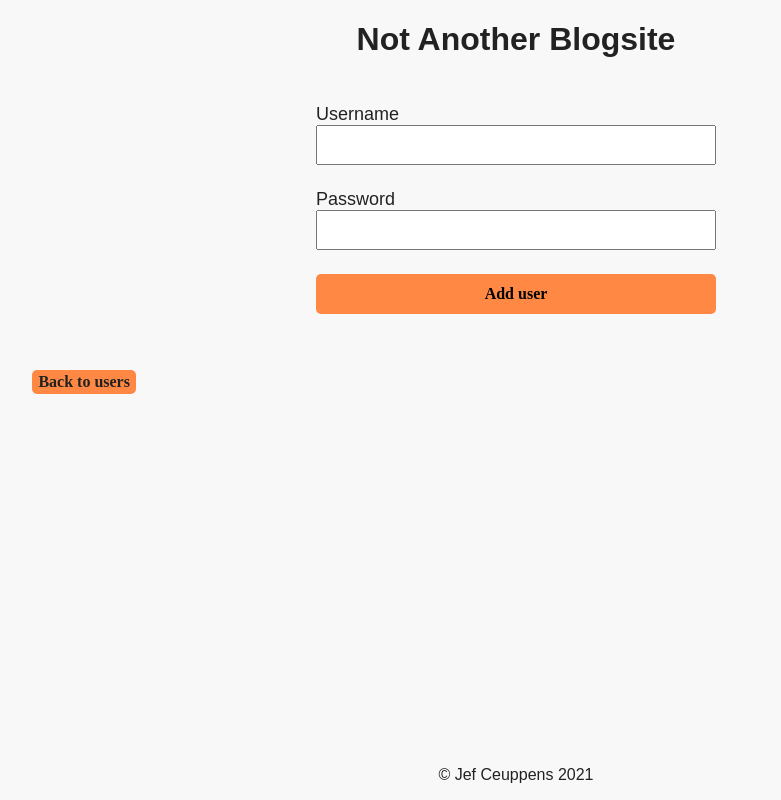
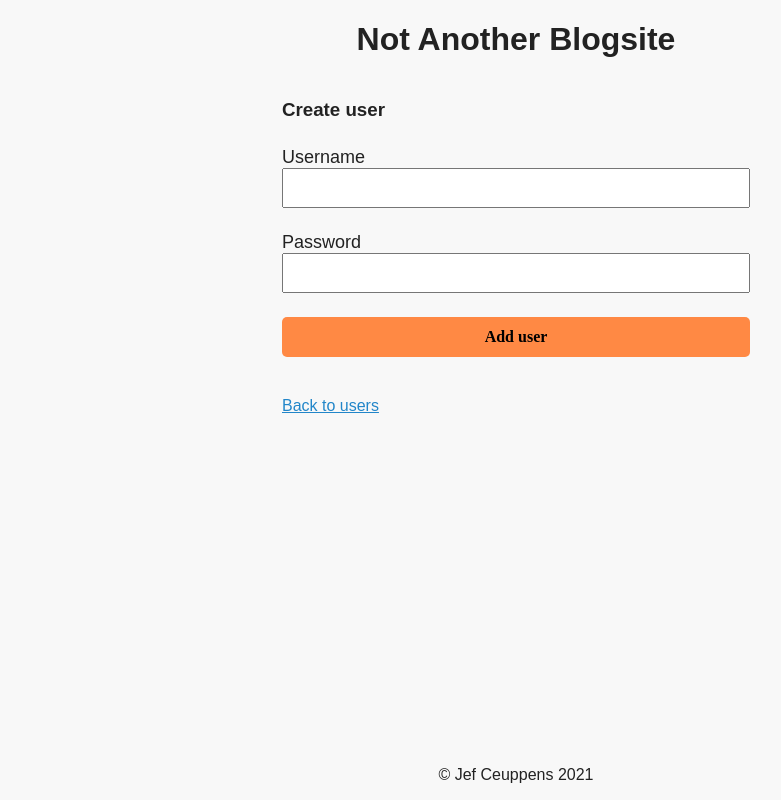
Before and after one commit to JefC-94/blogsite, a Next.js app: page /user/create in a window 1280 px wide. Shown: the whole page, without its empty margins (124-905 px from the left). Built offline with nearby package versions, Linux system fonts and the light colour scheme.

Commit message:
setup basic styling of table + pages

```diff
--- a/pages/user/[id]/update.js
+++ b/pages/user/[id]/update.js
@@ -42,6 +42,7 @@ export default function UpdateUser({user}) {
 
     return (
         <Layout>
+            <h3>Update user</h3>
             <form className={styles.userForm} onSubmit={onSubmitHandler} >
                 <div className={styles.formControl}>
                     <label htmlFor="nameField">Username</label>
@@ -52,14 +53,14 @@ export default function UpdateUser({user}) {
                     <input className={styles.passfield} type="text" name="passField" value={formData.passField} onChange={onChangeHandler} />
                 </div>
                 <div className={styles.formControl}>
-                    <button type="submit">Update user</button>
+                    <button type="submit" className="button">Update user</button>
                 </div>
                 <div className={styles.formControl}>
                     {error && <p className="error">Oops... Something went wrong.</p>}
                     {success && <p>This user has been updated!</p>}
                 </div>
             </form>
-            <Link href='/'>Back to users</Link>
+            <Link href='/'><a className="link backtoindex" >Back to users</a></Link>
         </Layout>
     )
 }
--- a/pages/user/[id]/view.js
+++ b/pages/user/[id]/view.js
@@ -23,9 +23,9 @@ export default function User({user}) {
             <div className={styles.userDetail}>
             <p>{user.username} {user.password}</p>
 
-            <button onClick={() => deleteUser()}>Delete</button>
+            <button className="button" onClick={() => deleteUser()}>Delete</button>
             </div>
-            <Link href="/"><a>Back to users</a></Link>
+            <Link href="/"><a className="link backtoindex" >Back to users</a></Link>
         </Layout>
     )
 }
--- a/pages/user/create.js
+++ b/pages/user/create.js
@@ -40,7 +40,7 @@ export default function CreateUser() {
 
     return (
         <Layout>
-            <div>
+            <h3>Create user</h3>
             <form className={styles.userForm} onSubmit={onSubmitHandler} >
                 <div className={styles.formControl}>
                     <label htmlFor="nameField">Username</label>
@@ -51,15 +51,14 @@ export default function CreateUser() {
                     <input className={styles.passfield} type="text" name="passField" value={formData.passField} onChange={onChangeHandler} />
                 </div>
                 <div className={styles.formControl}>
-                    <button type="submit">Add user</button>
+                    <button type="submit" className="button">Add user</button>
                 </div>
                 <div className={styles.formControl}>
                     {error && <p className="error">Oops... Something went wrong.</p>}
                     {success && <p>New user has been created!</p>}
                 </div>
             </form>
-            </div>
-            <Link href='/'>Back to users</Link>
+            <Link href='/'><a className="link">Back to users</a></Link>
         </Layout>
     )
 }
--- a/styles/globals.scss
+++ b/styles/globals.scss
@@ -40,7 +40,8 @@ body{
 
 header, main, footer{
   padding:0 1em;
-  width:1000px;
+  width:500px;
+  margin:0 auto;
 }
 
 header{
@@ -60,9 +61,14 @@ footer{
   align-items:center;
 }
 
-@media screen and (max-width:1000px) {
+@media screen and (max-width:500px) {
 
   header, main, footer{
       width:100%;
   }
 }
+
+.backtoindex{
+  display:inline-block;
+  margin-top:2em;
+}
--- a/styles/themes.scss
+++ b/styles/themes.scss
@@ -1,7 +1,7 @@
 
-a, button{
+a.button, button.button{
     display:inline-block;
-    padding:.2em .4em;
+    padding:.4em 1em;
     font-size:16px;
     font-weight:bold;
     font-family:Avenir;
@@ -17,3 +17,23 @@ a, button{
         background:rgb(255, 158, 102);
     }
 }
+
+a.link, button.link{
+    background:none;
+    padding:0;
+    font-size:16px;
+    outline:none;
+    color:rgb(34, 134, 201);
+
+    &:hover{
+        color:rgb(31, 114, 170);
+    }
+}
+
+a.black{
+    color:#222;
+
+    &:hover{
+        color:#111;
+    }
+}
--- a/styles/user.module.scss
+++ b/styles/user.module.scss
@@ -1,11 +1,37 @@
 
 // USER OVERVIEW STYLING
 
-div.userList{
+div.usersContainer{
+    max-width:500px;
+    margin:0 auto;
+}
 
-    div.userItem{
-        padding:.5em 0;
-    }
+div.tableWrap{
+    margin:0em;
+}
+
+table.userTable{
+    width:100%;
+    border-collapse:collapse;
+
+        tr{
+            border:1px solid #ddd;
+            height:50px;
+
+            td, th{
+                padding-left:.5em;
+            }
+
+            th{
+                text-align:left;
+            }
+
+            td.flexCell{
+                a:not(:first-of-type){
+                    margin-left:1em;
+                }
+            }
+        }
 }
 
 // USER ITEM IN TABLE + DETAIL USER ITEM
@@ -18,8 +44,8 @@ div.userDetail{
 //FORM STYLING
 
 .userForm{
-    margin:1em auto;
-    max-width:400px;
+    margin:0em auto;
+    max-width:500px;
     display:flex;
     flex-direction:column;
 
```
Also changed, not shown: pages/index.js (+25 -16 lines).
